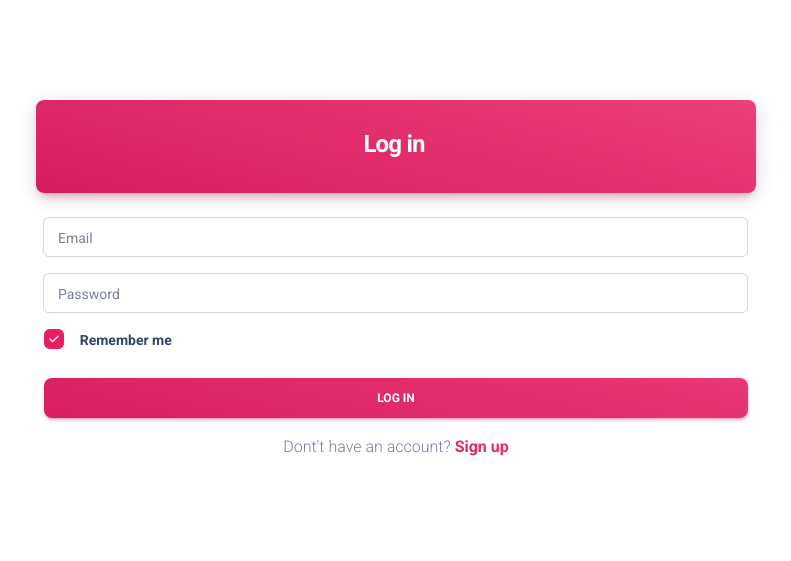
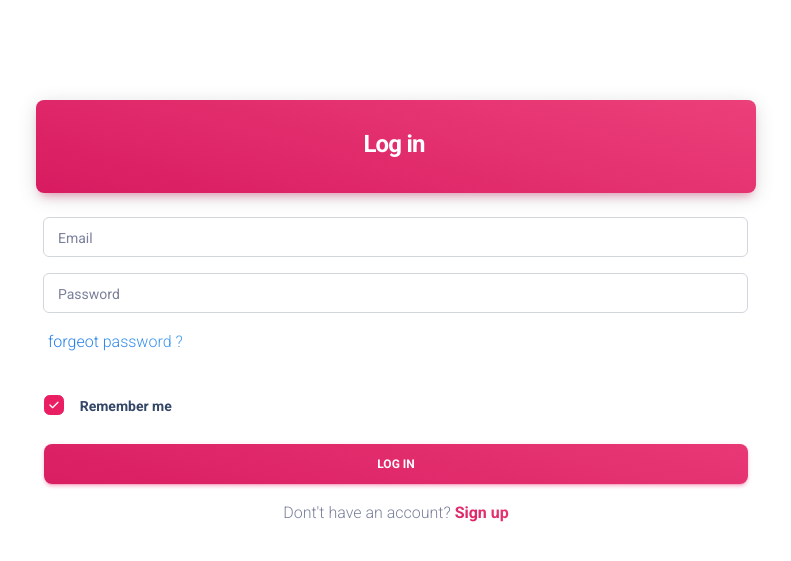
Before and after one commit to MOHAMMED-BE/Flask-App, a Flask app: page /login in a window 1280 px wide. Shown: the top 561 px of the page, without its empty margins (244-1035 px from the left). Run offline with Flask 2, Linux system fonts and the light colour scheme; some libraries are stand-ins or nearby versions.

Commit message:
add forgeot password link

```diff
--- a/templates/login.html
+++ b/templates/login.html
@@ -34,6 +34,12 @@
             {{form.password(class='form-control')}}
         </div>
 
+        <div class="card-footer pt-0 px-1">
+          <p class="mx-auto ">
+            <a href="#" class="text-info text-gradient">forgeot password ?</a>
+          </p>
+        </div>
+
         <div class="form-check form-check-info d-flex float-start ps-0">
           <input class="form-check-input mt-0" type="checkbox" value="" id="flexCheckDefault" checked="">
           <label class="form-check-label mb-0 ms-3" for="flexCheckDefault">
```
